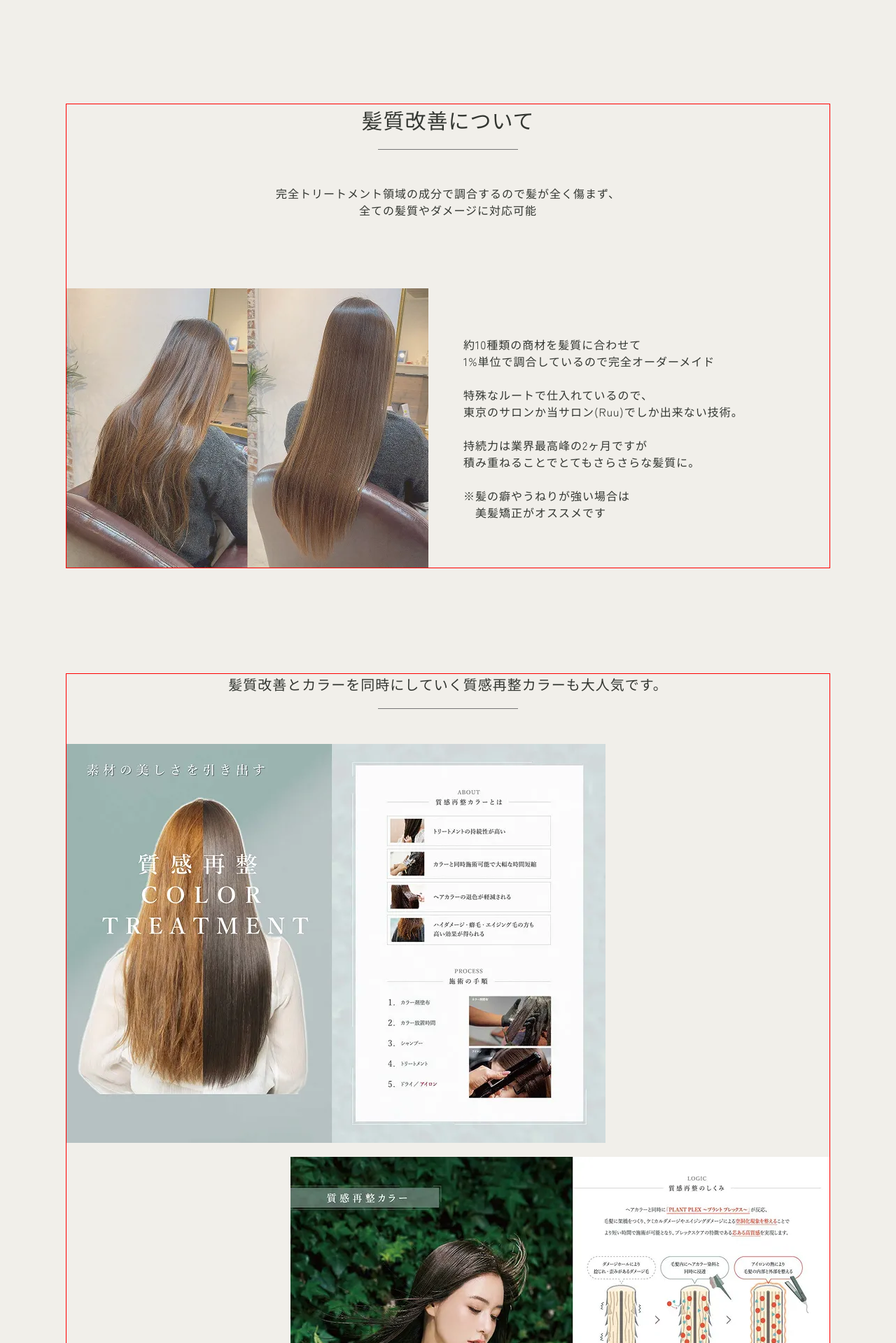
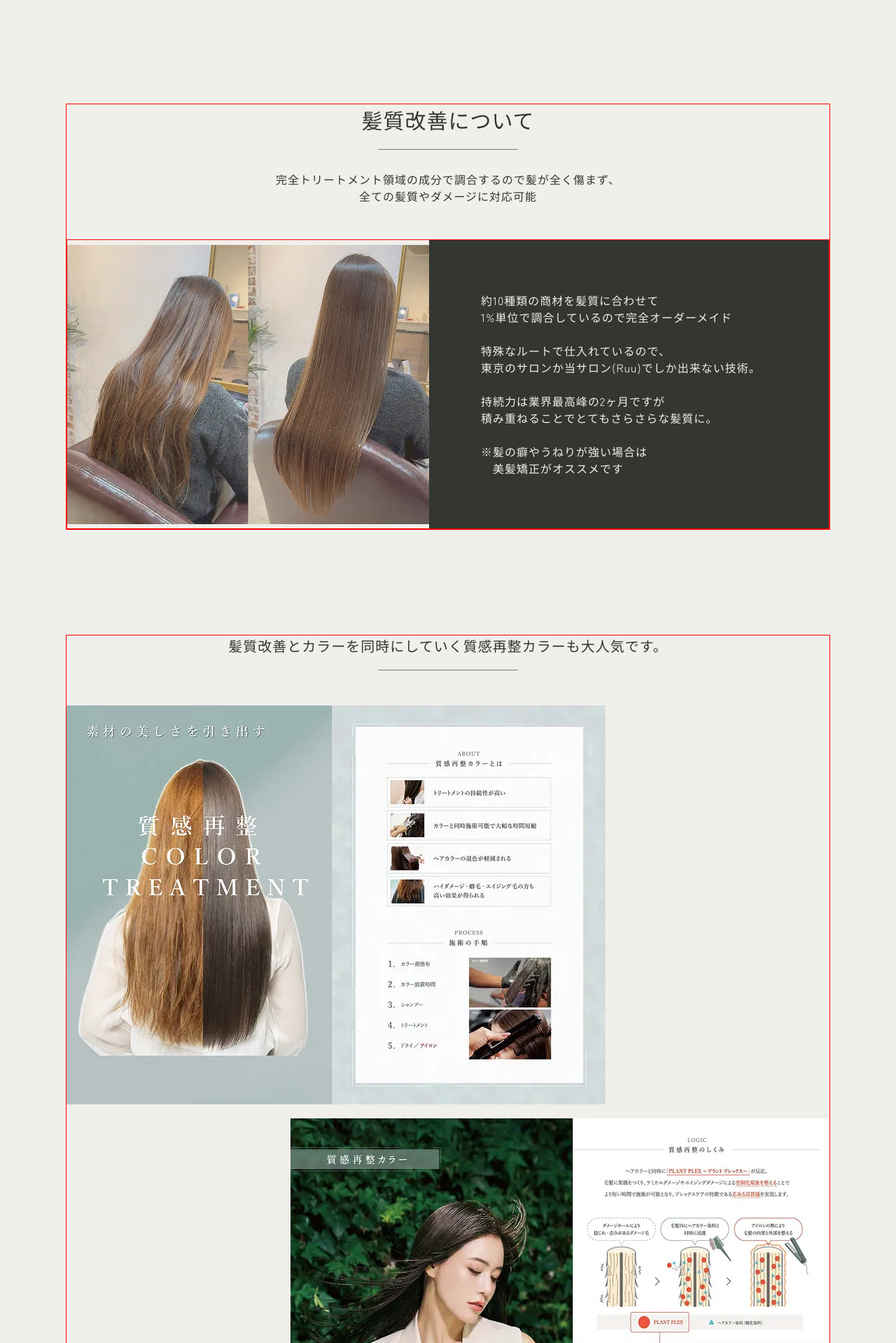
Before and after one commit to cnm-1202/ruu, a PHP site: page /improvement.html in a window 1280 px wide. Shown: the part 779-2698 px from the top of the page at 70% size. Run offline with PHP 8.4, Linux system fonts and the light colour scheme; some web fonts are replaced.

Commit message:
アニメーション追加とメニュー開閉実装

```diff
--- a/css/style.css
+++ b/css/style.css
@@ -744,17 +789,22 @@ body.on {
 }
 .improvement__details {
   text-align: center;
-  margin-top: 5rem;
-  margin-bottom: 10rem;
+  margin-top: 3rem;
+  margin-bottom: 5rem;
 }
 
 .improvementContents {
+  border: 1px red solid;
   display: flex;
   align-items: center;
+  height: fit-content;
 }
 .improvementContents__details {
-  margin-left: 5rem;
+  padding: 7.4rem;
   font-weight: 400;
+  background-color: #333631;
+  color: #F1EFEA;
+  width: 60%;
 }
 
 .improvementColor__ttl {
@@ -959,4 +1010,38 @@ body.on {
   height: 0.1rem;
   border-bottom: 0.1rem solid #767676;
   margin: 0 auto;
+}
+
+.fadeUp,
+.fadeLeft,
+.fadeRight {
+  opacity: 0;
+  transition: opacity 0.9s ease-in-out, transform 0.9s ease-in-out;
+}
+
+.fadeUp {
+  transform: translateY(30px);
+}
+
+.fadeUp.visible {
+  opacity: 1;
+  transform: translateY(0);
+}
+
+.fadeLeft {
+  transform: translateX(-30px);
+}
+
+.fadeLeft.visible {
+  opacity: 1;
+  transform: translateX(0);
+}
+
+.fadeRight {
+  transform: translateX(30px);
+}
+
+.fadeRight.visible {
+  opacity: 1;
+  transform: translateX(0);
 }/*# sourceMappingURL=style.css.map */
--- a/improvement.html
+++ b/improvement.html
@@ -30,11 +30,12 @@
     <!-- ヘッダーここから -->
     <header>
         <div class="header">
-            <img src="./img/logo.svg" alt="Ruu ロゴ" class="header__logoImg"><img src="./img/menu.svg" alt="メニュー" class="header__menuImg">
+            <img src="./img/logo.svg" alt="Ruu ロゴ" class="header__logoImg"><img src="./img/menu.svg" id="menuBtn" alt="メニュー" class="header__menuImg">
 
         <!-- メニュー -->
-        <nav id="jsNav" class="jsNav active">
-            <img src="./img/closeBtn.svg" id="jsNav__closeBtn" class="jsNav__closeBtn">
+        <div id="overlay" class="overlay"></div>
+        <nav id="jsNav" class="jsNav">
+            <img src="./img/closeBtn.svg" id="closeBtn" class="jsNav__closeBtn">
             <ul class="jsNav__menu">
                 <a href="#top" class="jsNav__list"><li><p>TOP</p></li></a>
                 <a href="#concept" class="jsNav__list"><li><p>CONCEPT</p></li></a>
@@ -56,7 +57,7 @@
     <main>
     <!-- FV -->
         <div class="improvementFv">
-            <div class="improvementFv__hist">
+            <div class="improvementFv__hist fadeUp">
                 <h2 class="improvementFv__ttl">History</h2>
                 <h3 class="improvementFv__details">妻の髪がどんなトリートメントを施しても効果が出づらく<br>
                     研究に研究を重ねた結果、<br>
@@ -85,7 +86,7 @@
                 <h3 class="improvement__details">完全トリートメント領域の成分で調合するので髪が全く傷まず、<br>
                     全ての髪質やダメージに対応可能</h3>
 
-            <div class="improvementContents">
+            <div class="improvementContents fadeUp">
                 <img src="./img/improvement_pic.webp" alt="Ruu 髪質改善画像" class="improvementContents__img">
 
                 <h3 class="improvementContents__details">約10種類の商材を髪質に合わせて<br>
@@ -112,11 +113,11 @@
                 <div class="ttlUnderBar"></div>
 
             <div class="improvementColorImg">
-                <img src="./img/improvementcolor_pic1.webp" alt="Ruu 質感再生カラー" class="improvementColorImg__01">
-                <img src="./img/improvementcolor_pic2.webp" alt="Ruu 質感再生カラー" class="improvementColorImg__02">
+                <img src="./img/improvementcolor_pic1.webp" alt="Ruu 質感再生カラー" class="improvementColorImg__01 fadeRight">
+                <img src="./img/improvementcolor_pic2.webp" alt="Ruu 質感再生カラー" class="improvementColorImg__02 fadeLeft">
             </div>
 
-            <div class="improvementColorTxts">
+            <div class="improvementColorTxts fadeUp split">
                 <p>髪質改善再整カラーは次世代のカラーリング技術で、<br>
                     髪の質感を劇的に改善しながら理想の色合いを実現します<br>
                     <br>
@@ -152,7 +153,7 @@
 
     <!-- RESERVATION -->
     <div class="section">
-        <div id="reservation" class="reservation">
+        <div id="reservation" class="reservation fadeUp">
 
             <a href="https://lin.ee/wPSXxHY "><div class="reservation__btn"><img src="./img/line.svg" class="reservation__logo"><p class="reservation__label">Official LINE</p></div></a>
 
--- a/sass/_home.scss
+++ b/sass/_home.scss
@@ -736,19 +785,23 @@ li {
 
     &__details {
         text-align: center;
-        margin-top: 5rem;
-        margin-bottom: 10rem;
+        margin-top: 3rem;
+        margin-bottom: 5rem;
     }
 }
 
-
 .improvementContents {
+    border: 1px red solid;
     display: flex;
     align-items: center;
+    height: fit-content;
 
     &__details {
-        margin-left: 5rem;
+        padding:7.4rem;
         font-weight: 400;
+        background-color: $black;
+        color: $offwhite;
+        width: 60%;
     }
 }
 
@@ -1007,3 +1061,36 @@ li {
     border-bottom: 0.1rem solid $gray;
     margin: 0 auto;
 }
+
+//アニメーション
+
+.fadeUp,
+.fadeLeft,
+.fadeRight {
+opacity: 0;
+transition: opacity .9s ease-in-out, transform .9s ease-in-out;
+}
+
+.fadeUp {
+transform: translateY(30px);
+}
+.fadeUp.visible {
+opacity: 1;
+transform: translateY(0);
+}
+
+.fadeLeft {
+transform: translateX(-30px);
+}
+.fadeLeft.visible {
+opacity: 1;
+transform: translateX(0);
+}
+
+.fadeRight {
+transform: translateX(30px);
+}
+.fadeRight.visible {
+opacity: 1;
+transform: translateX(0);
+}
```
Also changed, not shown: other parts of css/style.css (+56 -10 lines), other parts of sass/_home.scss (+61 -11 lines), humanstemcells.html (+13 -12 lines), index.html (+11 -10 lines), stylesheet.js (+52 -0 lines), 2 other files.
